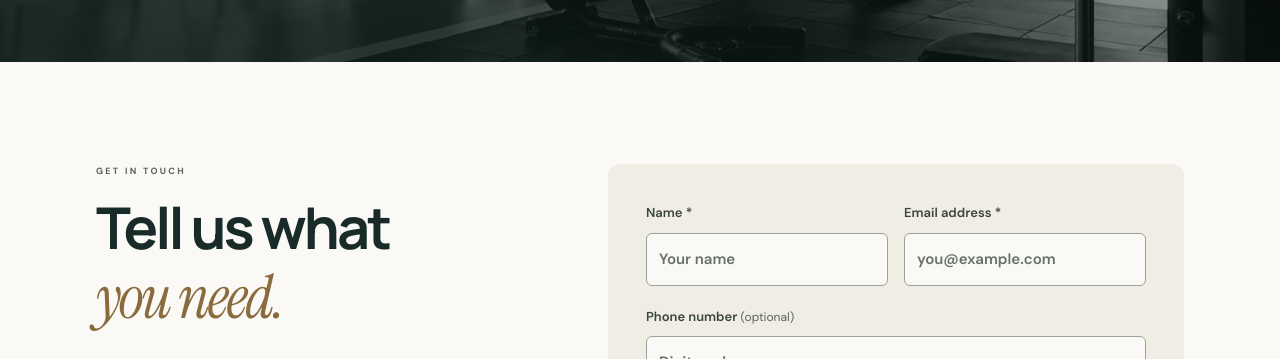
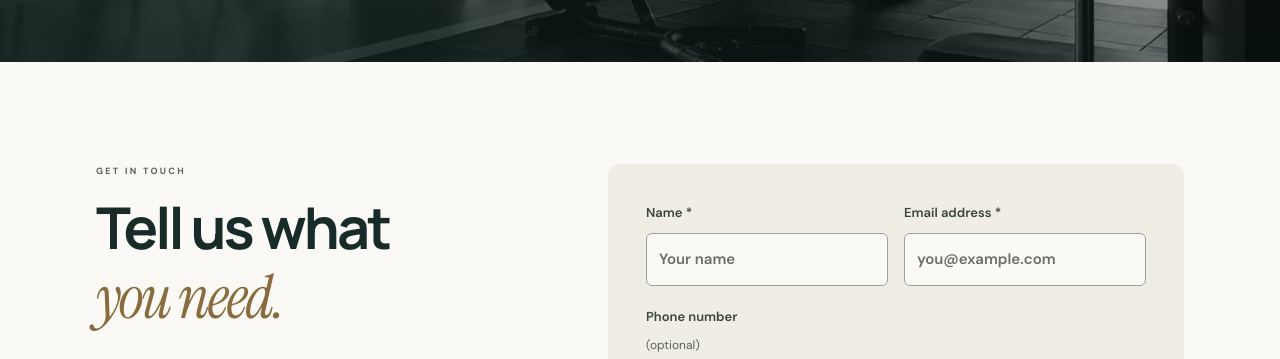
Before and after one commit to mr-weavers/FORMA-FITNESS, a plain HTML site: page contact.html in a window 1280 px wide. Shown: the part 560-919 px from the top of the page. Drawn offline with Linux system fonts and the light colour scheme.

Commit message:
Update styles.css

```diff
--- a/src/styles/styles.css
+++ b/src/styles/styles.css
@@ -1665,6 +1665,10 @@ h3 {
   font-size: 12px;
   font-weight: 400;
 }
+.contact-form .optional-label {
+  display: block;
+  margin-top: 9px;
+}
 .form-privacy-note {
   color: #59635c;
   font-size: 12px;
```
